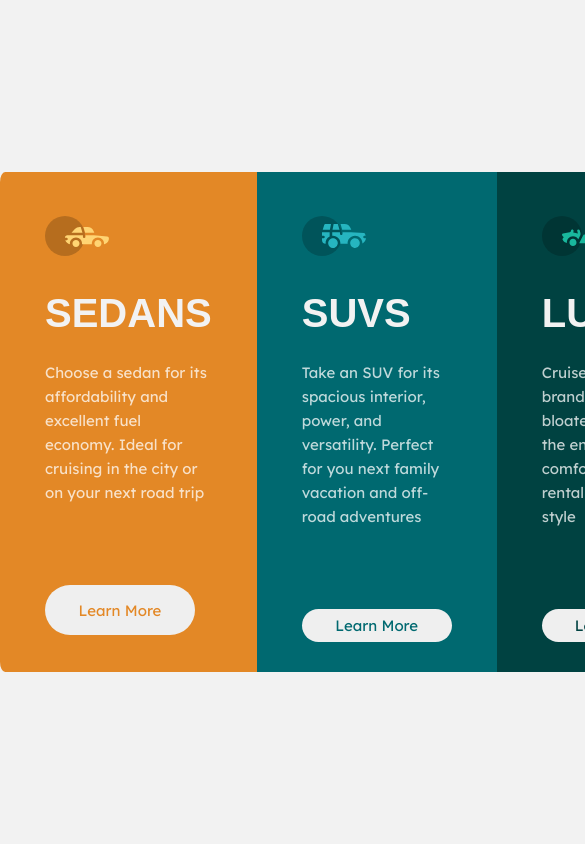
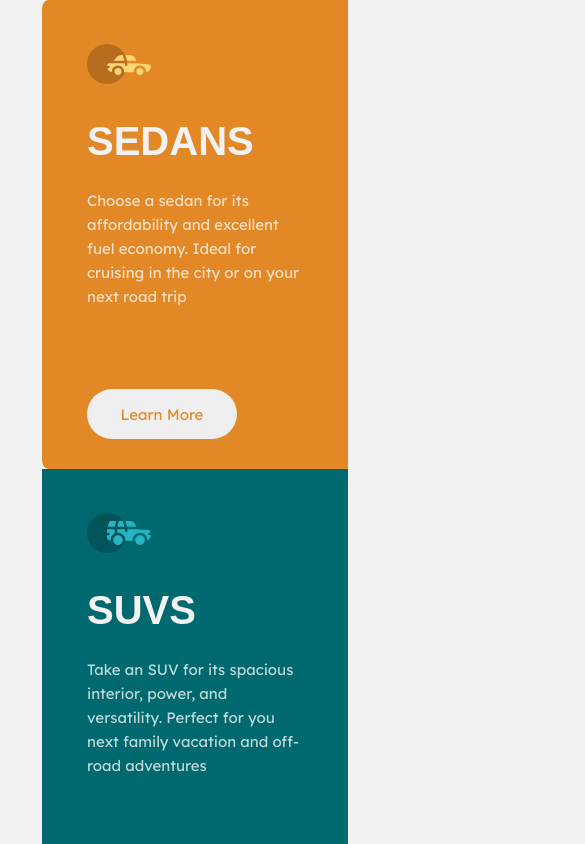
Before and after one commit to miaravnanger/CSS-oppgave-2, a plain HTML site: page index.html in a window 390 px wide. Shown: the top 844 px of the page, 585 px wide, since content can reach past the window. Drawn offline with Linux system fonts and the light colour scheme; a web font is replaced by a local one.

Commit message:
responsive

```diff
--- a/style.css
+++ b/style.css
@@ -16,8 +16,6 @@ Font size paragraf: 15px
 - Family: [Big Shoulders Display](https://fonts.google.com/specimen/Big+Shoulders?query=big+shoulders+display)
 - Weights: 700
 
-Bildestørrelsen kan evt skaleres ned til 29x46
-
 */
 * {
   margin: 0;
@@ -28,17 +26,19 @@ body {
   height: 100svh;
   width: 100svw;
   display: flex;
+  flex-wrap: wrap;
   align-items: center;
-  justify-content: space-evenly;
+  justify-content: space-around;
 }
 
 main {
   display: flex;
   align-items: center;
+  flex-wrap: wrap;
 }
 
 section {
-  height: 500px;
+  max-height: 500px;
   max-width: 306px;
   display: flex;
   flex-direction: column;
@@ -116,3 +116,7 @@ article {
   font-family: Lexend;
   src: url(./fonts/Lexend_Deca/static/LexendDeca-Regular.ttf);
 }
+@media only screen and (max-width: 600px) {
+  main {
+    flex-direction: column;
+  }
```
